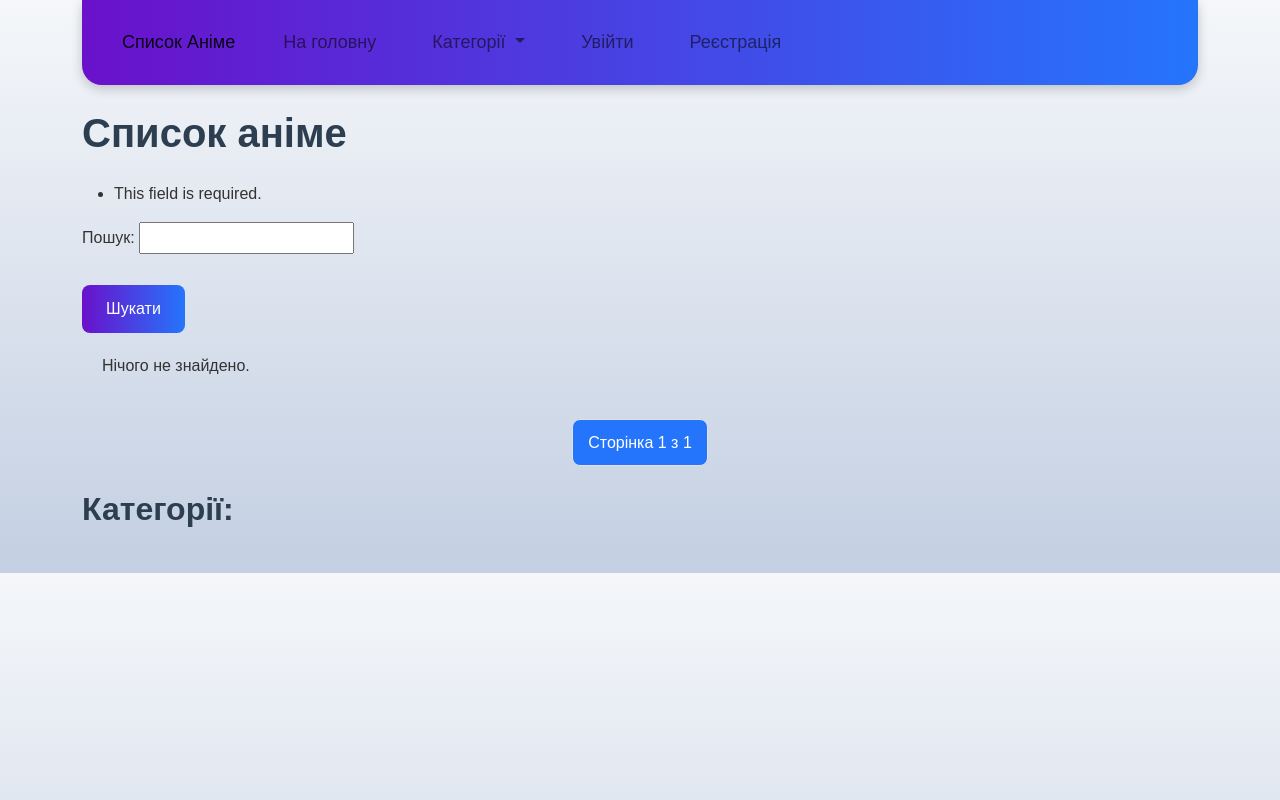
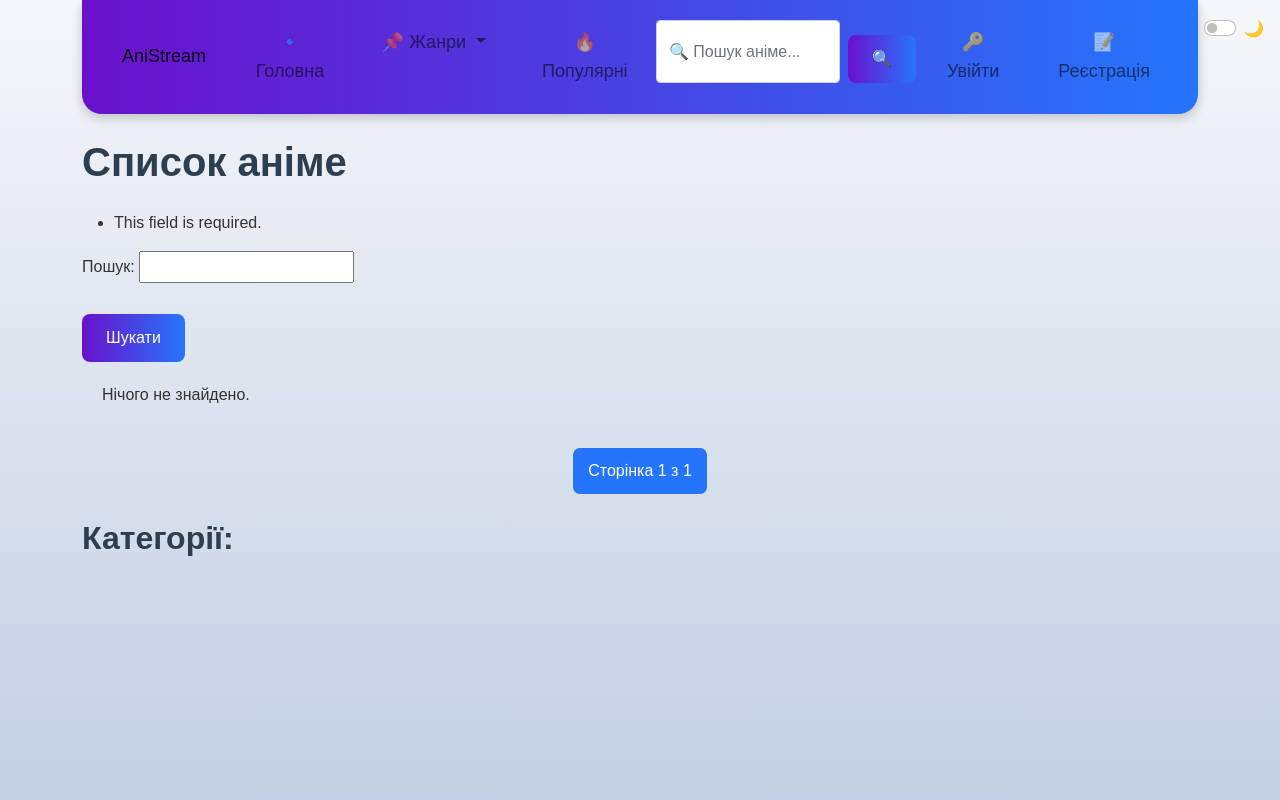
Before and after one commit to Head-Shot-53/anime_website, a Django app: page / in a window 1280 px wide. Run offline with Django 5.2, Linux system fonts and the light colour scheme; data that the repository does not hold is empty.

Commit message:
додав кнопку темного режиму, пошук, посилання на сторінку популярного аніме, а також переробив дизайн трохи

```diff
--- a/anime_list/templates/base.html
+++ b/anime_list/templates/base.html
@@ -7,43 +7,115 @@
     <meta name="viewport" content="width=device-width, initial-scale=1.0">
     <title>{% block title %}AniStream{% endblock %}</title>
 
-    <!-- Bootstrap CSS (залишаємо для загального стилю сайту) -->
+    <!-- Bootstrap CSS -->
     <link href="https://cdn.jsdelivr.net/npm/bootstrap@5.1.0/dist/css/bootstrap.min.css" rel="stylesheet">
 
     <!-- Custom CSS -->
     <link rel="stylesheet" href="{% static 'css/styles.css' %}">
 
+    <style>
+        /* Базові стилі */
+        html, body {
+            height: 100%;
+            transition: background-color 0.3s, color 0.3s;
+        }
+
+        /* Темний режим */
+        .dark-mode {
+            background-color: #121212 !important;
+            color: #ffffff !important;
+        }
+
+        .dark-mode .container,
+        .dark-mode .navbar,
+        .dark-mode .dropdown-menu,
+        .dark-mode .card {
+            background-color: #1e1e1e !important;
+            border-color: #333 !important;
+        }
+
+        .dark-mode .navbar-light .navbar-nav .nav-link,
+        .dark-mode .dropdown-item {
+            color: #ffffff !important;
+        }
+
+        .dark-mode .dropdown-item:hover {
+            background-color: #333 !important;
+        }
+
+        .dark-mode .btn {
+            background-color: #333 !important;
+            color: #fff !important;
+            border: 1px solid #555 !important;
+        }
+
+        .dark-mode .btn:hover {
+            background-color: #444 !important;
+        }
+
+        /* Темний скролбар */
+        ::-webkit-scrollbar {
+            width: 10px;
+        }
+
+        .dark-mode ::-webkit-scrollbar {
+            background-color: #1e1e1e !important;
+        }
+
+        .dark-mode ::-webkit-scrollbar-thumb {
+            background-color: #555 !important;
+            border-radius: 5px !important;
+        }
+    </style>
 </head>
 <body>
     <div class="container">
         <nav class="navbar navbar-expand-lg navbar-light bg-light">
-            <a class="navbar-brand" href="/">Список Аніме</a>
-            <button class="navbar-toggler" type="button" data-bs-toggle="collapse" data-bs-target="#navbarNav" aria-controls="navbarNav" aria-expanded="false" aria-label="Toggle navigation">
+            <a class="navbar-brand" href="/">AniStream</a>
+            <button class="navbar-toggler" type="button" data-bs-toggle="collapse" data-bs-target="#navbarNav">
                 <span class="navbar-toggler-icon"></span>
             </button>
+
             <div class="collapse navbar-collapse" id="navbarNav">
-                <ul class="navbar-nav ml-auto">
-                    <li class="nav-item"><a class="nav-link" href="{% url 'anime_list' %}">На головну</a></li>
+                <ul class="navbar-nav ms-auto">
+                    <li class="nav-item"><a class="nav-link" href="{% url 'anime_list' %}">🔹 Головна</a></li>
 
-                    <!-- Випадаюче меню для категорій -->
+                    <!-- Випадаюче меню для жанрів -->
                     <li class="nav-item dropdown">
                         <a class="nav-link dropdown-toggle" href="#" id="categoryDropdown" role="button">
-                            Категорії
+                            📌 Жанри
                         </a>
-                        <ul class="dropdown-menu my-dropdown-menu" id="categoryMenu">
+                        <ul class="dropdown-menu" id="categoryMenu">
                             {% for category in categories %}
                                 <li><a class="dropdown-item" href="{% url 'category_detail' category.id %}">{{ category.name }}</a></li>
                             {% endfor %}
                         </ul>
                     </li>
 
-                    <!-- Вхід / Вихід / Профіль -->
+                    <li class="nav-item"><a class="nav-link" href="{% url 'popular_anime' %}">🔥 Популярні</a></li>
+
+                    <!-- Пошук -->
+                    <li class="nav-item">
+                        <form class="d-flex" action="{% url 'search' %}" method="GET">
+                            <input id="searchInput" class="form-control me-2" type="search" name="q" placeholder="🔍 Пошук аніме..." aria-label="Search">
+                            <button class="btn btn-outline-primary" type="submit">🔍</button>
+                        </form>
+                        <div id="searchResults" class="search-dropdown"></div>  <!-- Контейнер для результатів -->
+                    </li>
+
+                    <!-- Темний режим -->
+                    <div class="form-check form-switch position-fixed top-0 end-0 p-3">
+                        <input class="form-check-input" type="checkbox" id="darkModeToggle">
+                        <label class="form-check-label" for="darkModeToggle">🌙</label>
+                    </div>
+
+                    <!-- Профіль -->
                     {% if user.is_authenticated %}
-                        <li class="nav-item"><a class="nav-link" href="{% url 'profile' %}">Мій профіль</a></li>
-                        <li class="nav-item"><a class="nav-link" href="{% url 'logout' %}">Вийти</a></li>
+                        <li class="nav-item"><a class="nav-link" href="{% url 'profile' %}">👤 Мій профіль</a></li>
+                        <li class="nav-item"><a class="nav-link" href="{% url 'logout' %}">🚪 Вийти</a></li>
                     {% else %}
-                        <li class="nav-item"><a class="nav-link" href="{% url 'login' %}">Увійти</a></li>
-                        <li class="nav-item"><a class="nav-link" href="{% url 'register' %}">Реєстрація</a></li>
+                        <li class="nav-item"><a class="nav-link" href="{% url 'login' %}">🔑 Увійти</a></li>
+                        <li class="nav-item"><a class="nav-link" href="{% url 'register' %}">📝 Реєстрація</a></li>
                     {% endif %}
                 </ul>
             </div>
@@ -75,5 +147,56 @@
             });
         });
     </script>
+
+    <!-- JavaScript для темного режиму -->
+    <script>
+        document.addEventListener("DOMContentLoaded", function () {
+            const toggle = document.getElementById("darkModeToggle");
+            const body = document.body;
+
+            // Перевіряємо, чи темний режим вже був увімкнений
+            if (localStorage.getItem("darkMode") === "enabled") {
+                body.classList.add("dark-mode");
+                toggle.checked = true;
+            }
+
+            // Вмикаємо/вимикаємо темний режим
+            toggle.addEventListener("change", function () {
+                if (toggle.checked) {
+                    body.classList.add("dark-mode");
+                    localStorage.setItem("darkMode", "enabled");
+                } else {
+                    body.classList.remove("dark-mode");
+                    localStorage.setItem("darkMode", "disabled");
+                }
+            });
+        });
+    </script>
+
+<script>
+    document.addEventListener("DOMContentLoaded", function () {
+        const searchInput = document.getElementById("searchInput");
+        const searchResults = document.getElementById("searchResults");
+
+        searchInput.addEventListener("keyup", function () {
+            let query = searchInput.value.trim();
+
+            if (query.length > 1) {
+                fetch(`/search/?q=${query}`)
+                    .then(response => response.json())
+                    .then(data => {
+                        searchResults.innerHTML = "";
+                        data.forEach(anime => {
+                            let item = document.createElement("div");
+                            item.innerHTML = `<a href="/anime/${anime.id}/">${anime.title}</a>`;
+                            searchResults.appendChild(item);
+                        });
+                    });
+            } else {
+                searchResults.innerHTML = "";
+            }
+        });
+    });
+</script>
 </body>
 </html>
```
